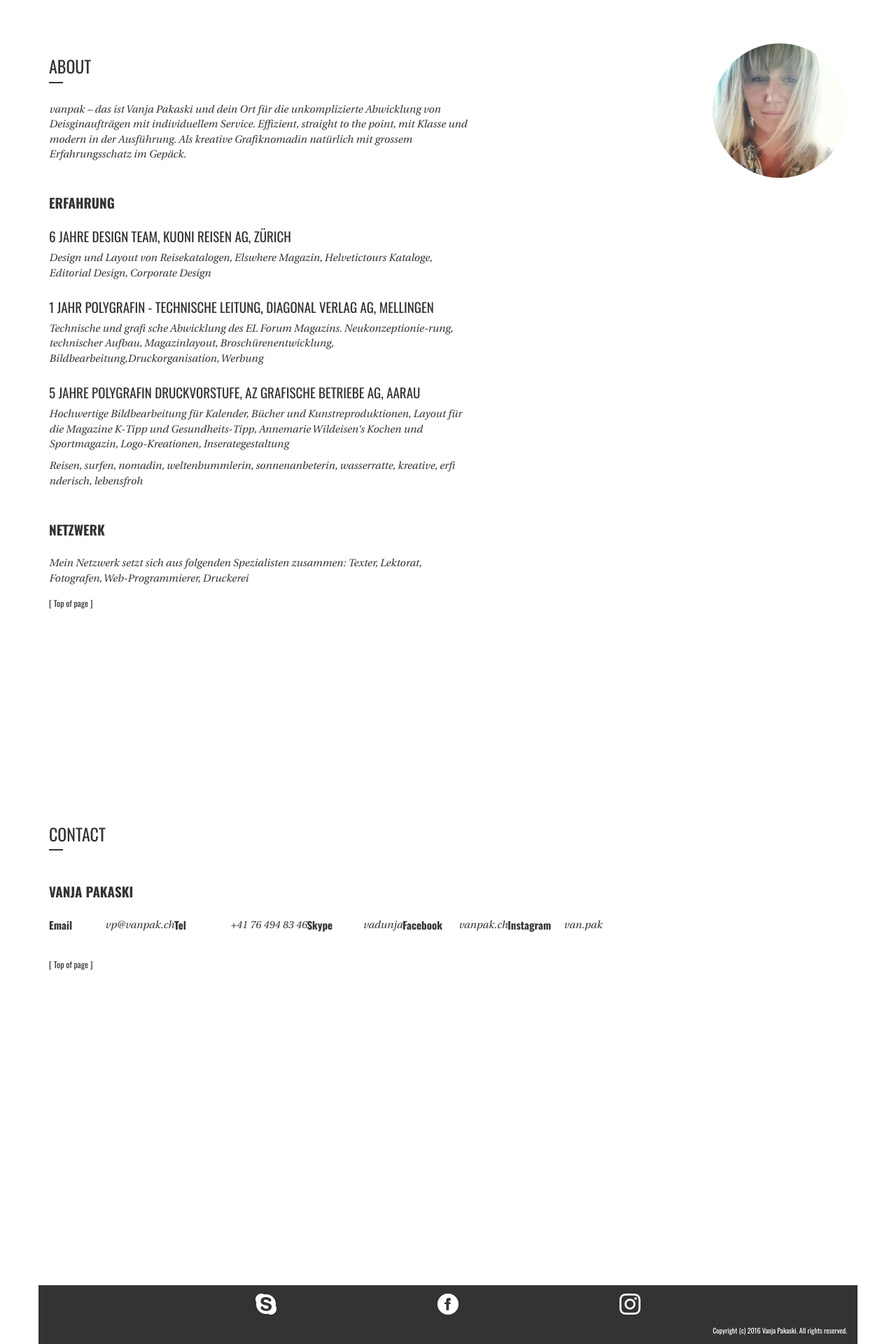
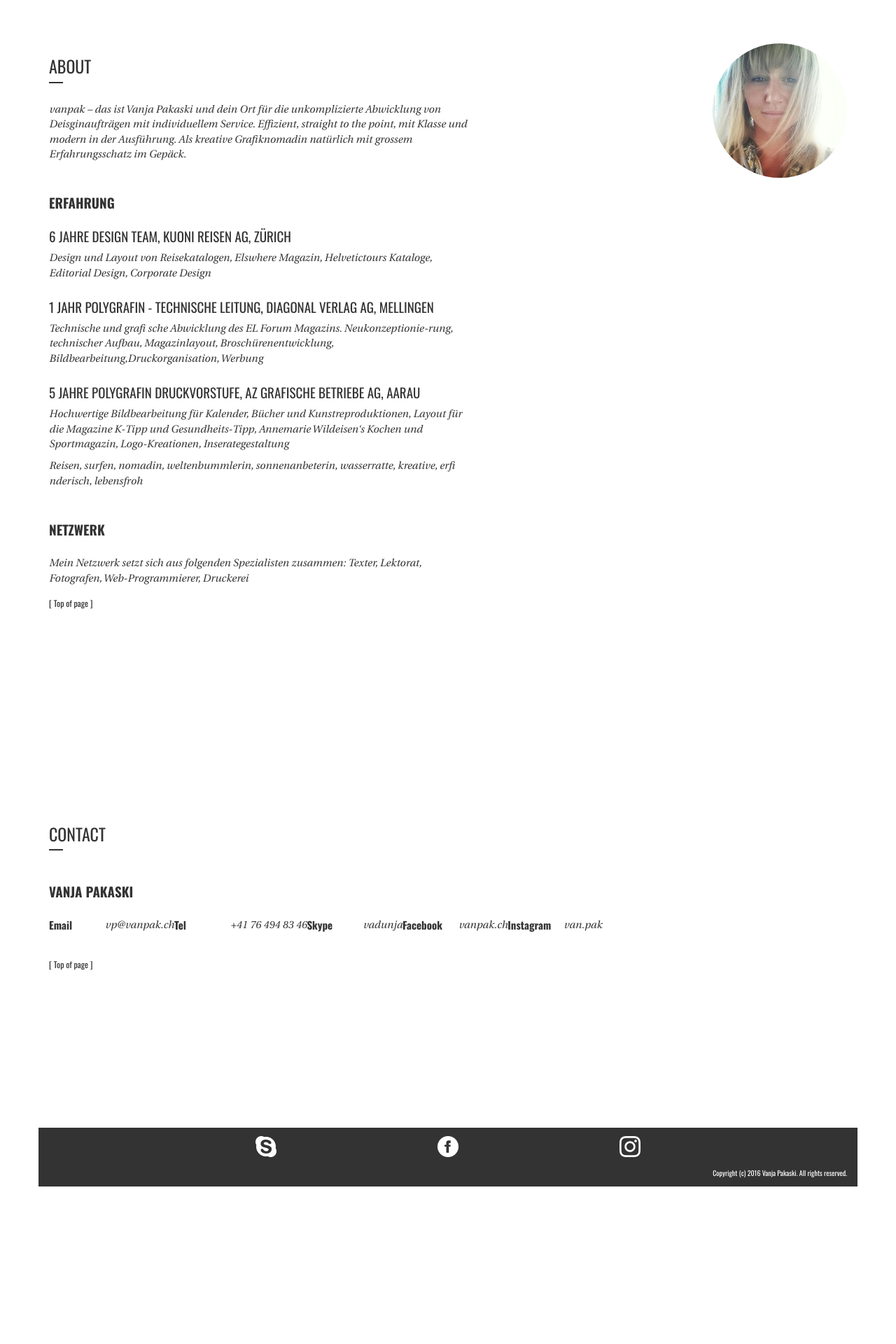
Before and after one commit to vanpak/vanpak.github.io, a Jekyll site: the page built from index.html, in a window 1280 px wide. Shown: the part 2291-4211 px from the top of the page at 70% size. Built offline with Jekyll 4.4.1, drawn with Linux system fonts in a browser that asks for light colours; after the commit the page ends 3986 px from its top, so only the background shows below that.

Commit message:
Shorten margin before footer

```diff
--- a/css/index.css
+++ b/css/index.css
@@ -199,5 +199,5 @@ img#img-about-portrait {
 
 
 #contact {
-  margin-bottom: 50vh;
+  margin-bottom: 25vh;
 }
```
